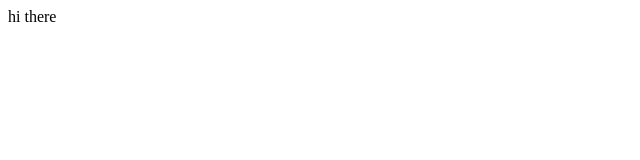
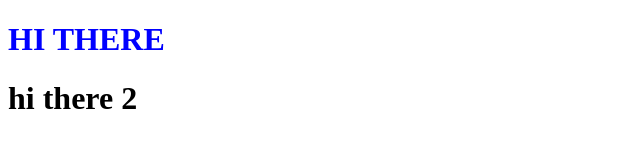
Before and after one commit to Taylas123/survey_form, a plain HTML site: page index.html in a window 1280 px wide. Shown: the whole page, without its empty margins (0-640 px from the left). Drawn offline with Linux system fonts and the light colour scheme.

Commit message:
Linkig cs file

```diff
--- a/index.html
+++ b/index.html
@@ -4,8 +4,10 @@
     <meta charset="UTF-8">
     <meta name="viewport" content="width=device-width, initial-scale=1.0">
     <title>Document</title>
+    <link rel="stylesheet" href="/styles.css">
 </head>
 <body>
-   hi there
+   <h1 id="first_h1" >hi there</h1>
+   <h1 >hi there 2</h1>
 </body>
 </html>
--- a/styles.css
+++ b/styles.css
@@ -0,0 +1,4 @@
+#first_h1{
+    color:blue;
+    text-transform: uppercase;
+}
```
